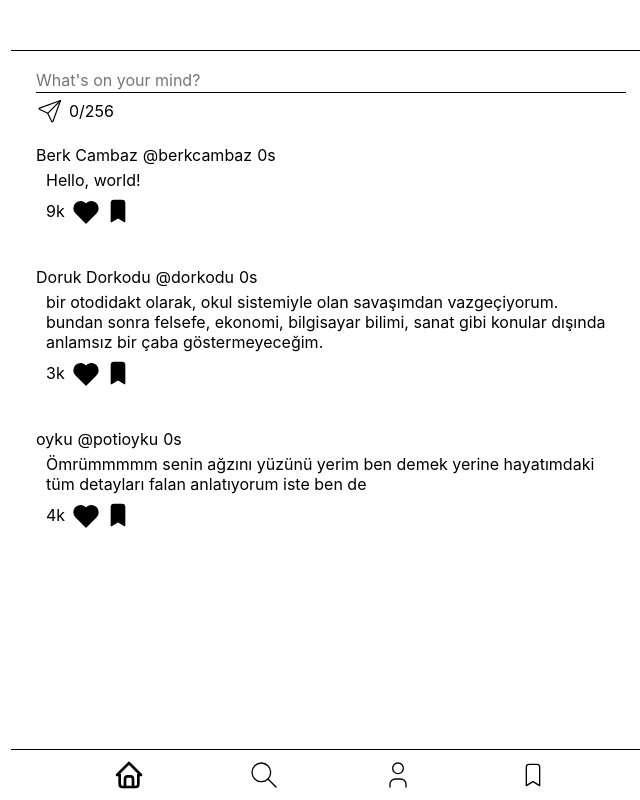
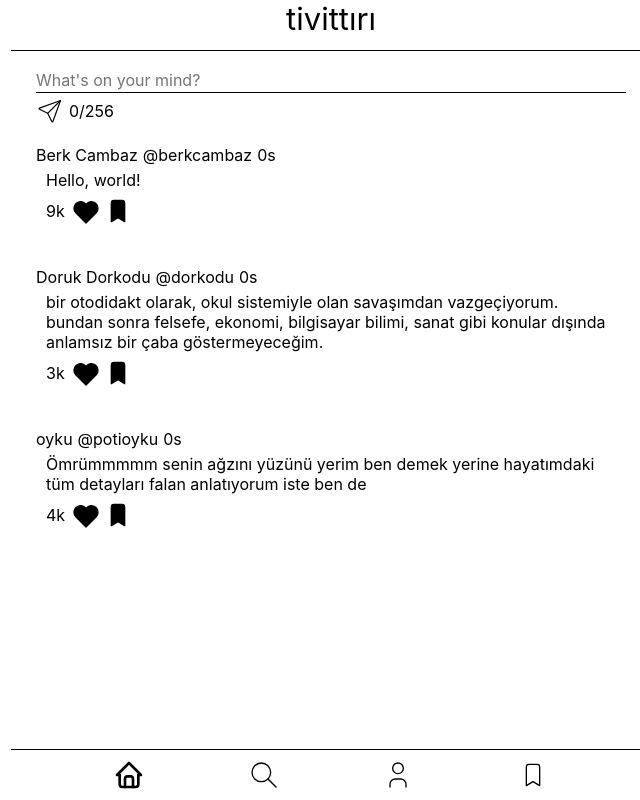
Before and after one commit to berkcambaz/Social-Website, a website built with webpack: page src/index.html in a window 1280 px wide. Shown: the whole page, without its empty margins (309-949 px from the left). Built offline with nearby package versions, Linux system fonts and the light colour scheme.

Commit message:
Add title & choose bookmarks from anyone's posts

```diff
--- a/src/scripts/main.js
+++ b/src/scripts/main.js
@@ -47,6 +47,7 @@ const Component_App = lucid.component({
     return `
       <div>
         <div class="app__top" lucid-ref="top">
+          <div class="app__top__title">tivittırı</div>
         </div>
         <div class="app__content" lucid-ref="content">
         </div>
--- a/src/scripts/stores/store_post.js
+++ b/src/scripts/stores/store_post.js
@@ -80,7 +80,7 @@ export const storePost = new Luckt({
       return sortByDate(filterByUserId(userId, state.posts));
     },
     [POST_GETTERS.BOOKMARKED]: function (state) {
-      return sortByDate(filterByBookmarked(filterByUserId(storeUser.state.main.id, state.posts)))
+      return sortByDate(filterByBookmarked(state.posts))
     },
   }
 });
--- a/src/styles/layouts/_main.scss
+++ b/src/styles/layouts/_main.scss
@@ -22,6 +22,13 @@
 
   .app__top {
     @include bar(false);
+
+    .app__top__title {
+      display: flex;
+      justify-content: center;
+      align-items: center;
+      font-size: 31px;
+    }
   }
 
   .app__content {
```
